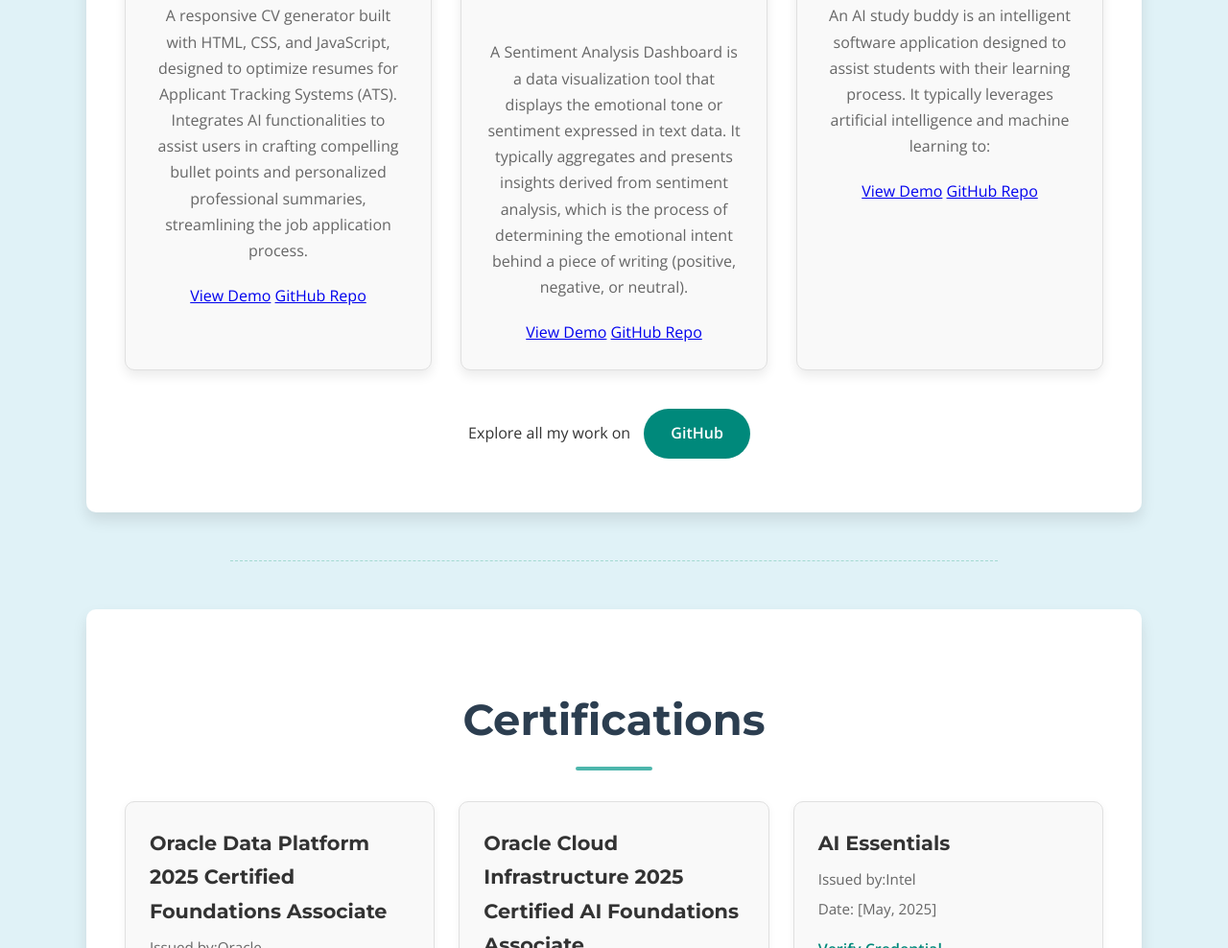
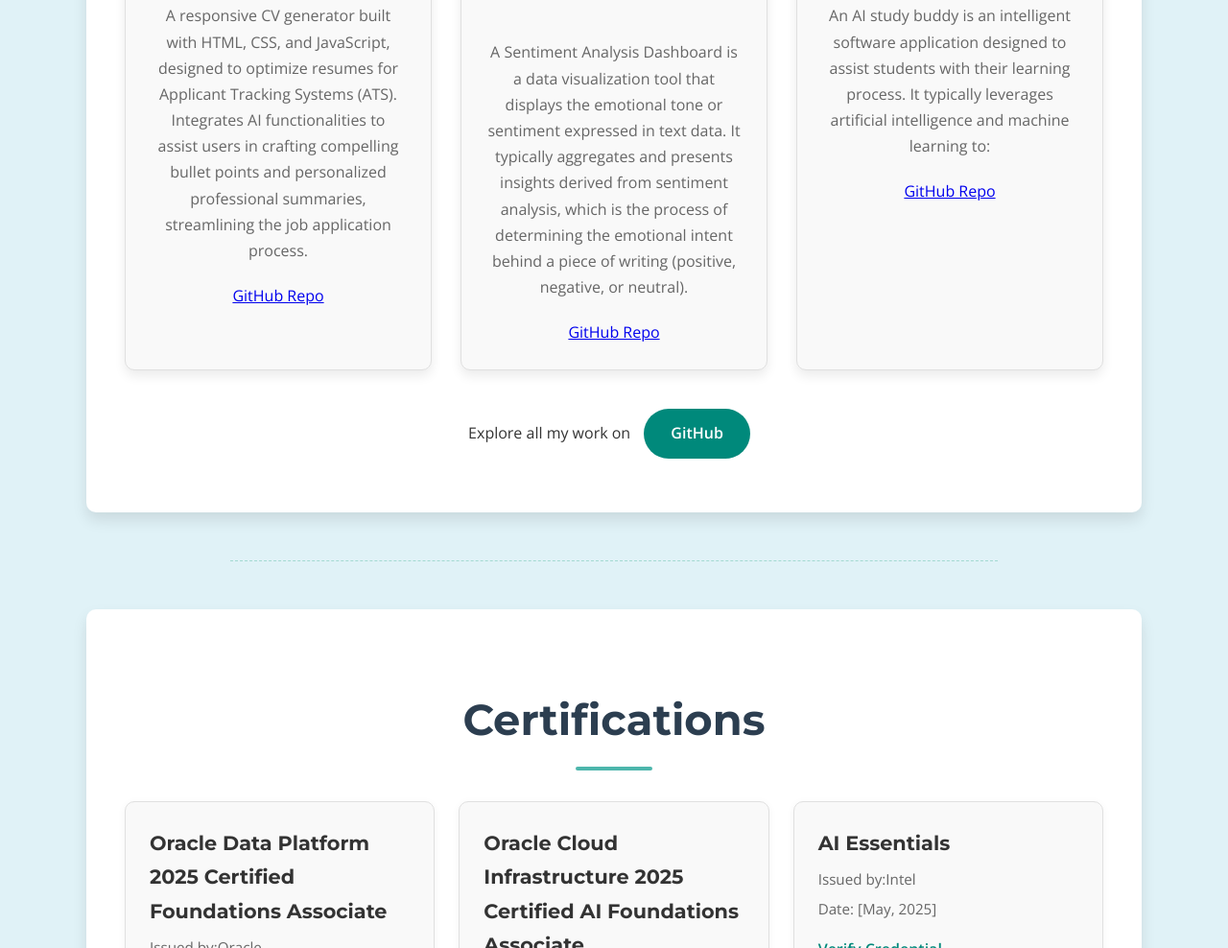
Before and after one commit to mukhethwadagada/Portfolio-, a plain HTML site: page index.html in a window 1280 px wide. Shown: the part 3043-4031 px from the top of the page at 96% size. Drawn offline with nearby package versions, Linux system fonts and the light colour scheme.

Commit message:
removed the demo part

```diff
--- a/index.html
+++ b/index.html
@@ -115,21 +115,21 @@
                     <h3>CV Generator</h3>
                     <img src="cv generator.JPG" alt="cv generator">
                     <p>A responsive CV generator built with HTML, CSS, and JavaScript, designed to optimize resumes for Applicant Tracking Systems (ATS). Integrates AI functionalities to assist users in crafting compelling bullet points and personalized professional summaries, streamlining the job application process.</p>
-                    <a href="link-to-project1-demo.com" target="_blank">View Demo</a>
+
                     <a href="https://github.com/mukhethwadagada/CVVVV" target="_blank">GitHub Repo</a>
                 </div>
                 <div class="project-card animated-item">
                     <h3>Sentiment Analysis Dashboard</h3>
                     <img src="sentiment.jpg" alt="Project 2 Thumbnail">
                     <p>A Sentiment Analysis Dashboard is a data visualization tool that displays the emotional tone or sentiment expressed in text data. It typically aggregates and presents insights derived from sentiment analysis, which is the process of determining the emotional intent behind a piece of writing (positive, negative, or neutral).</p>
-                    <a href="link-to-project2-demo.com" target="_blank">View Demo</a>
+
                     <a href="https://github.com/mukhethwadagada/sentiment-analysis" target="_blank">GitHub Repo</a>
                 </div>
                   <div class="project-card animated-item">
                     <h3>AI Study Buddy</h3>
                     <img src="studybuddy.JPG" alt="AI Study Buddy">
                     <p>An AI study buddy is an intelligent software application designed to assist students with their learning process. It typically leverages artificial intelligence and machine learning to:</p>
-                    <a href="link-to-project1-demo.com" target="_blank">View Demo</a>
+
                     <a href="https://github.com/mukhethwadagada/AI-Study-Buddy" target="_blank">GitHub Repo</a>
                 </div>
                 </div>
```
